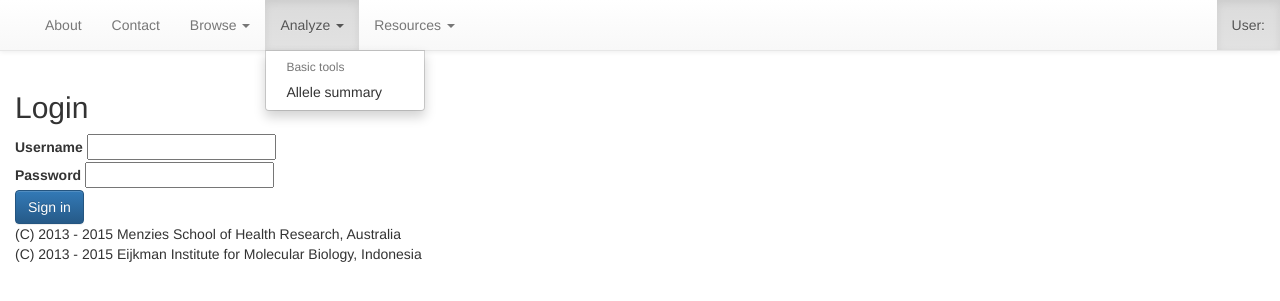
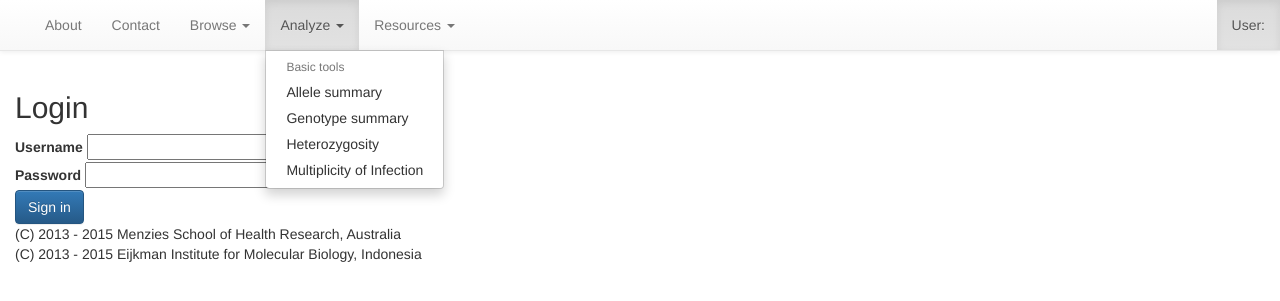
Before and after one commit to trmznt/plasmogen, a Python web app: template plasmogen/templates/home.mako in a window 1280 px wide, after a click on "Analyze". Shown: the top 301 px of the page. Run offline with Mako, Linux system fonts and the light colour scheme; the template is opened without the code that fills it, so the values that code supplies are empty; some libraries are stand-ins or nearby versions.

Commit message:
added menu for tools

```diff
--- a/plasmogen/templates/base.mako
+++ b/plasmogen/templates/base.mako
@@ -62,6 +62,9 @@
               <ul class="dropdown-menu">
                 <li class="dropdown-header">Basic tools</li>
                 <li><a href="/tools/allele">Allele summary</a></li>
+                <li><a href="/tools/genotype">Genotype summary</a></li>
+                <li><a href="/tools/he">Heterozygosity</a></li>
+                <li><a href="/tools/moi">Multiplicity of Infection</a></li>
               </ul>
             </li>
             <li class="dropdown">
```
